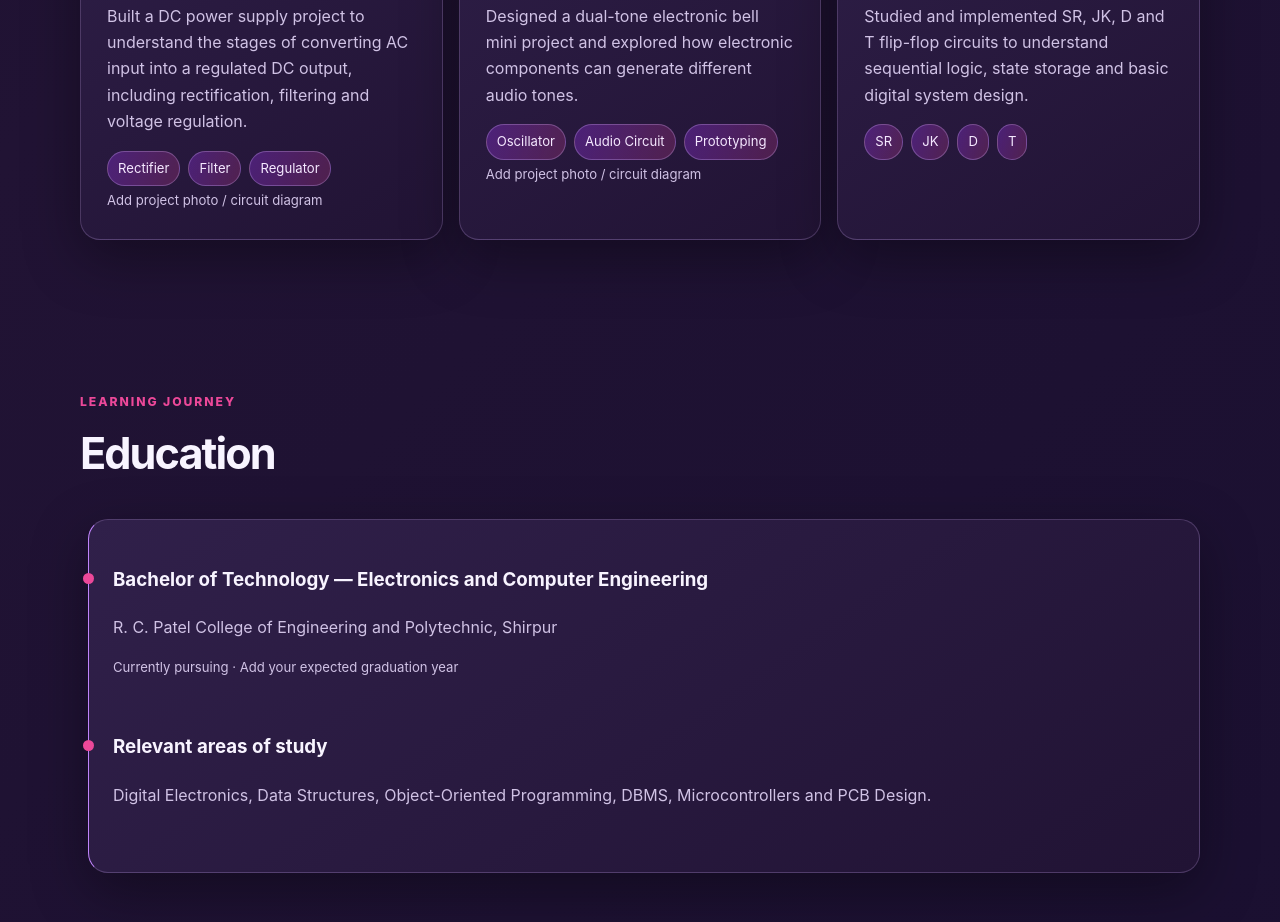
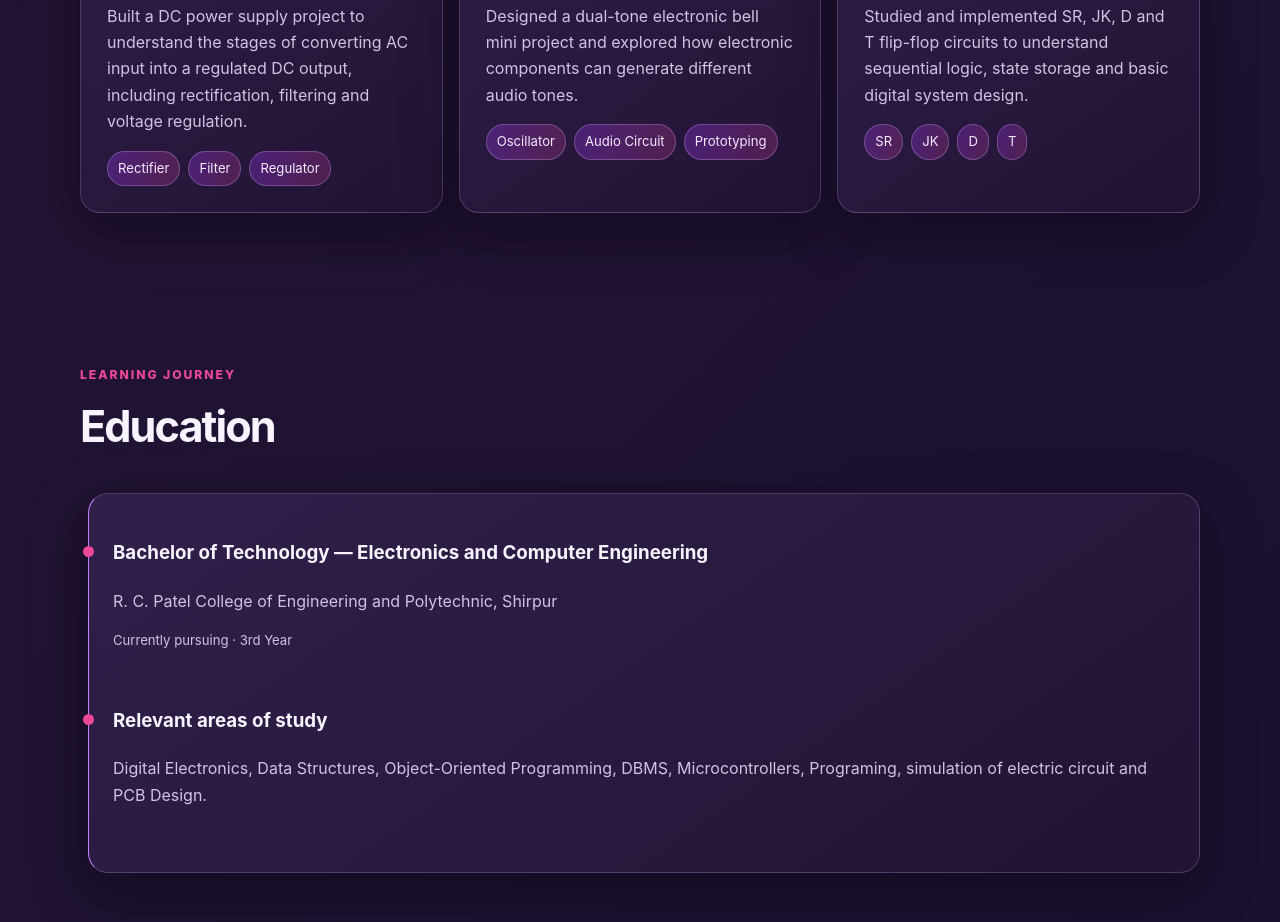
Before and after one commit to rohitkokane2006-del/rohitkokane2006, a plain HTML site: page index.html in a window 1280 px wide. Shown: the part 2422-3344 px from the top of the page. Drawn offline with Linux system fonts and the light colour scheme.

Commit message:
Revise skills and project details in index.html
Updated skills and project descriptions to reflect current knowledge and experience.

```diff
--- a/index.html
+++ b/index.html
@@ -463,7 +463,7 @@ footer {
         <div class="skills-grid">
           <article class="card skill-card"><h3>Programming</h3><p>Programming fundamentals and problem solving.</p><div class="chips"><span class="chip">C</span><span class="chip">Java</span><span class="chip">Python</span> <span class="chip">MYSQL</span> <span class="chip">DSA</span> </div></article>
           <article class="card skill-card"><h3>Electronics</h3><p>Digital electronics and basic circuit development.</p><div class="chips"><span class="chip">Digital Logic</span><span class="chip">Flip-Flops</span><span class="chip">Power Supply</span></div></article>
-          <article class="card skill-card"><h3>Tools & Web</h3><p>Tools and technologies for building and documenting work.</p><div class="chips"><span class="chip">GitHub</span><span class="chip">HTML</span><span class="chip">CSS</span><span class="chip">KiCad</span> <span class="chip">Eassy EDA</span> <span class="chip">QUCS</span> </div></article>
+          <article class="card skill-card"><h3>Tools & Web</h3><p>Tools and technologies for building and documenting work.</p><div class="chips"><span class="chip">GitHub</span><span class="chip">HTML</span><span class="chip">CSS</span><span class="chip">KiCad</span> <span class="chip">Eassy EDA</span> <span class="chip">QUCS</span> <span class="chip">VS Code</span> </div></article>
         </div>
       </div>
     </section>
@@ -478,7 +478,7 @@ footer {
             <h3>DC Power Supply</h3>
             <p>Built a DC power supply project to understand the stages of converting AC input into a regulated DC output, including rectification, filtering and voltage regulation.</p>
             <div class="chips"><span class="chip">Rectifier</span><span class="chip">Filter</span><span class="chip">Regulator</span></div>
-            <span class="small-note">Add project photo / circuit diagram</span>
+            <span class="small-note"> </span>
           </article>
           <article class="card project-card">
             <div class="project-top"><span class="project-icon" aria-hidden="true">🔔</span></div>
@@ -486,7 +486,7 @@ footer {
             <h3>Dual-Tone Single Bell</h3>
             <p>Designed a dual-tone electronic bell mini project and explored how electronic components can generate different audio tones.</p>
             <div class="chips"><span class="chip">Oscillator</span><span class="chip">Audio Circuit</span><span class="chip">Prototyping</span></div>
-            <span class="small-note">Add project photo / circuit diagram</span>
+            <span class="small-note"> </span>
           </article>
           <article class="card project-card">
             <div class="project-top"><span class="project-icon" aria-hidden="true">▦</span></div>
@@ -514,11 +514,11 @@ footer {
           <div class="timeline-item">
             <h3>Bachelor of Technology — Electronics and Computer Engineering</h3>
             <p>R. C. Patel College of Engineering and Polytechnic, Shirpur</p>
-            <p class="small-note">Currently pursuing · Add your expected graduation year</p>
+            <p class="small-note">Currently pursuing · 3rd Year</p>
           </div>
           <div class="timeline-item">
             <h3>Relevant areas of study</h3>
-            <p>Digital Electronics, Data Structures, Object-Oriented Programming, DBMS, Microcontrollers and PCB Design.</p>
+            <p>Digital Electronics, Data Structures, Object-Oriented Programming, DBMS, Microcontrollers, Programing, simulation of electric circuit and PCB Design.</p>
           </div>
         </div>
       </div>
```
